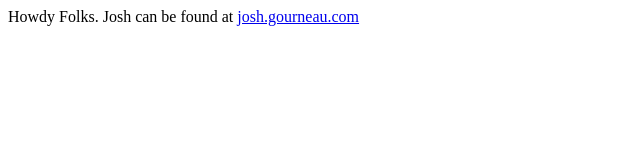
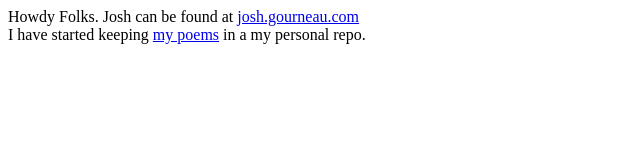
Before and after one commit to gourneau/gourneau.github.com, a plain HTML site: page index.html in a window 1280 px wide. Shown: the whole page, without its empty margins (0-640 px from the left). Drawn offline with Linux system fonts and the light colour scheme.

Commit message:
updated index

```diff
--- a/index.html
+++ b/index.html
@@ -4,5 +4,10 @@
 	</head>
 <body>
 Howdy Folks.  Josh can be found at <a href="http://josh.gourneau.com/">josh.gourneau.com</a>
+<br>
+I have started keeping <a
+href="http://github.com/gourneau/gourneau.github.com/tree/45903d8fa4aeaedceca2ccce25a311347c3d09dc/poems"
+title="josh's poems">my poems</a> in a my personal repo.
+
 </body>
 </html>
```
